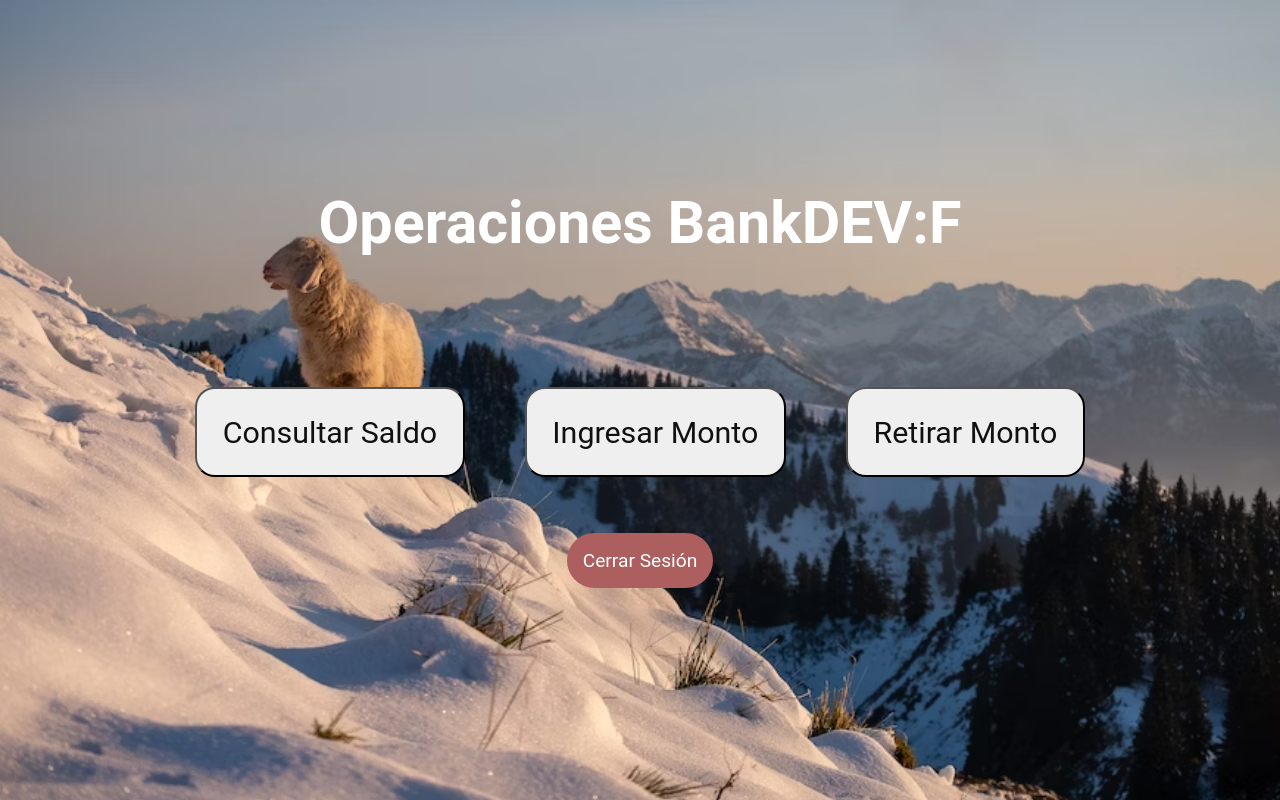
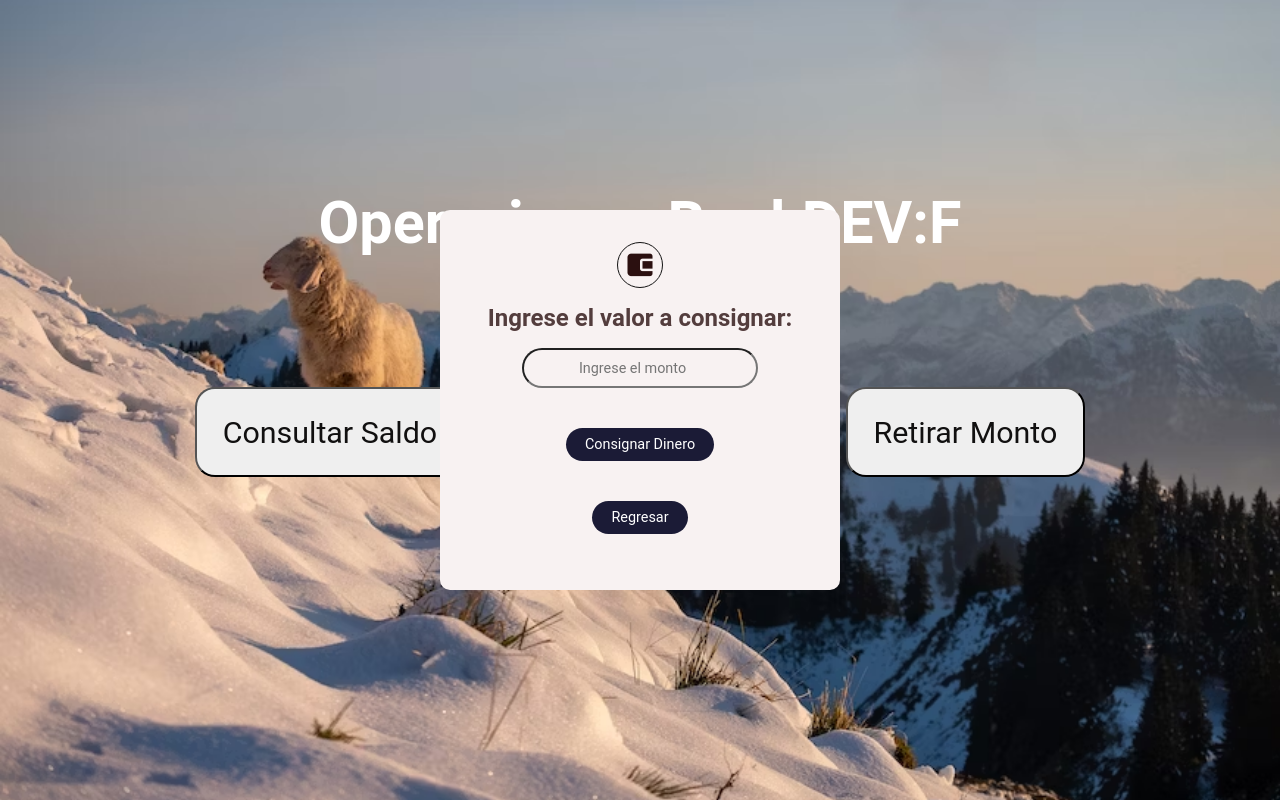
Before and after one commit to Alex-Hernandez-21/PROTalentoProyCajeroAutomatico, a plain HTML site: page main.html in a window 1280 px wide. Both pictures are taken after a click on the button "Ingresar Monto". Drawn offline with nearby package versions, Linux system fonts and the light colour scheme.

Commit message:
function modal

```diff
--- a/Component/login/app.js
+++ b/Component/login/app.js
@@ -34,7 +34,7 @@ function iniciar(){
           localStorage.setItem("user", JSON.stringify(cuenta));
           window.location="main.html";
     }else{
-        document.getElementById("login-error").classList.remove("none");
+        document.getElementById('login-error').classList.remove("none");
     }
 }
 
--- a/Component/operation/main.css
+++ b/Component/operation/main.css
@@ -62,6 +62,7 @@ button:hover{
     background-color: rgb(33, 32, 32);
     color:#fff;
     border:none;
+    cursor: pointer;
 }
 
 .modal-cont{
--- a/main.html
+++ b/main.html
@@ -67,6 +67,6 @@
         <button onclick=closeSesion() type="button" class="sign-up-btn">Cerrar Sesión</button>
     </div>
 
-    <script src="Component/operation/main.js"></script>
+    <script src="Component/operation/function.js"></script>
 </body>
 </html>
```
Also changed, not shown: index.html (+0 -1 lines).
